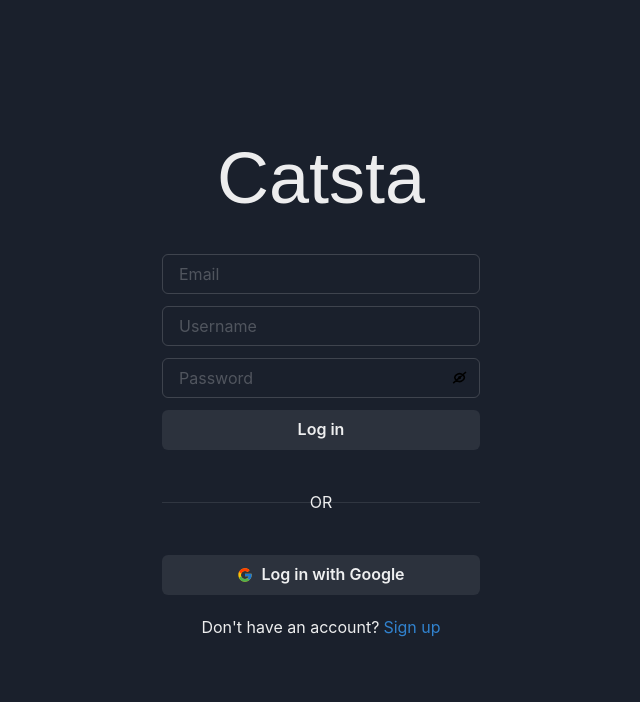
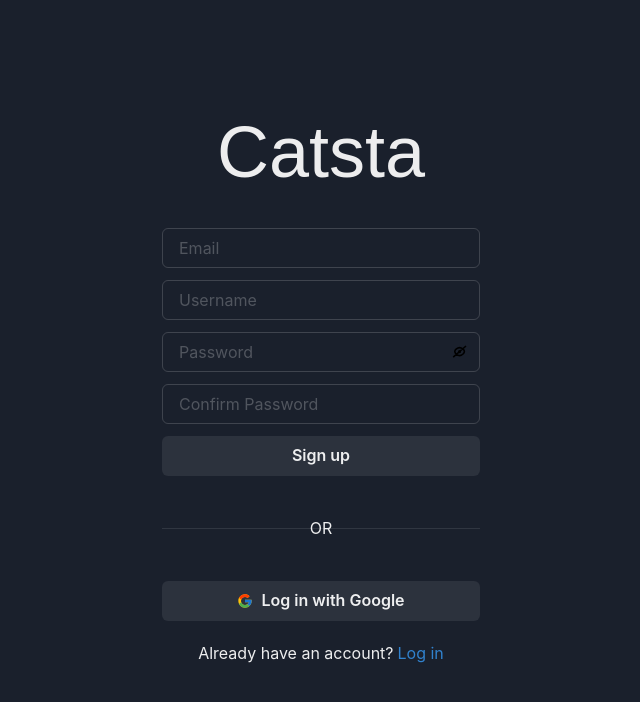
Before and after one commit to beescuit9510/catsta, a React (Vite) app: page /signup in a window 1280 px wide. Shown: the top 702 px of the page, without its empty margins (319-959 px from the left). Built offline with nearby package versions, Linux system fonts and the light colour scheme; a web font is replaced by a local one.

Commit message:
add password confirm input and validation for password confirm

```diff
--- a/src/routes/signup/signup.component.tsx
+++ b/src/routes/signup/signup.component.tsx
@@ -16,20 +16,25 @@ import {
   FormErrorMessage,
 } from '@chakra-ui/react'
 import { FcGoogle } from 'react-icons/fc'
-import { Link } from 'react-router-dom'
+import { Link, useNavigate } from 'react-router-dom'
 import { GrHide } from 'react-icons/gr'
 import { GrFormView } from 'react-icons/gr'
 import { useState } from 'react'
 
 export default function SignUp() {
+  const navigate = useNavigate()
   const [show, setShow] = useState(false)
 
   const [password, setPassword] = useState('')
-  const [isPasswordIvalid, setIsPasswordInvalid] = useState(false)
+  const [isPasswordInvalid, setIsPasswordInvalid] = useState(false)
   const [pwErrorMsg, setPwErrorMsg] = useState('')
 
+  const [confirm, setConfirm] = useState('')
+  const [isConfirmInvalid, setIsConfirmInvalid] = useState(false)
+  const [confirmErrorMsg, setConfirmErrorMsg] = useState('')
+
   const [email, setEmail] = useState('')
-  const [isEmailIvalid, setIsEmailInvalid] = useState(false)
+  const [isEmailInvalid, setIsEmailInvalid] = useState(false)
   const [emailErrorMsg, setEmailErrorMsg] = useState('')
 
   const [username, setUsername] = useState('')
@@ -40,32 +45,52 @@ export default function SignUp() {
     if (email === '') {
       setIsEmailInvalid(true)
       setEmailErrorMsg('Email is required')
+      return
     } else if (!email.includes('@')) {
       setIsEmailInvalid(true)
       setEmailErrorMsg('Given email address is invalid')
+      return
     } else {
       setIsEmailInvalid(false)
       setEmailErrorMsg('')
     }
 
+    if (username === '') {
+      setIsUsernameInvalid(true)
+      setUsernameErrorMsg('Username is required.')
+      return
+    } else {
+      setIsUsernameInvalid(false)
+      setUsernameErrorMsg('')
+    }
+
     if (password === '') {
       setIsPasswordInvalid(true)
       setPwErrorMsg('Password is required')
+      return
     } else if (password.length < 6) {
       setIsPasswordInvalid(true)
       setPwErrorMsg('Password must be at least 6 characters')
+      return
     } else {
       setIsPasswordInvalid(false)
       setPwErrorMsg('')
     }
 
-    if (username === '') {
-      setIsUsernameInvalid(true)
-      setUsernameErrorMsg('Username is required.')
+    if (confirm === '') {
+      setIsConfirmInvalid(true)
+      setConfirmErrorMsg('Confirm your password')
+      return
+    } else if (confirm !== password) {
+      setIsConfirmInvalid(true)
+      setConfirmErrorMsg('Those passwords must match')
+      return
     } else {
-      setIsUsernameInvalid(false)
-      setUsernameErrorMsg('')
+      setIsConfirmInvalid(false)
+      setConfirmErrorMsg('')
     }
+
+    navigate('/')
   }
   return (
     <Center minH={'100vh'}>
@@ -77,7 +102,7 @@ export default function SignUp() {
         </Center>
 
         <Stack spacing={3}>
-          <FormControl isInvalid={isEmailIvalid}>
+          <FormControl isInvalid={isEmailInvalid}>
             <Input
               type='email'
               placeholder='Email'
@@ -97,7 +122,7 @@ export default function SignUp() {
             <FormErrorMessage>{usernameErrorMsg}</FormErrorMessage>
           </FormControl>
 
-          <FormControl isInvalid={isPasswordIvalid}>
+          <FormControl isInvalid={isPasswordInvalid}>
             <InputGroup>
               <Input
                 type={`${show ? 'text' : 'password'}`}
@@ -115,7 +140,18 @@ export default function SignUp() {
             </InputGroup>
             <FormErrorMessage>{pwErrorMsg}</FormErrorMessage>
           </FormControl>
-          <Button onClick={signUp}>Log in</Button>
+
+          <FormControl isInvalid={isConfirmInvalid}>
+            <Input
+              type={`${show ? 'text' : 'password'}`}
+              placeholder='Confirm Password'
+              value={confirm}
+              onChange={(event) => setConfirm(event.target.value)}
+            />
+            <FormErrorMessage>{confirmErrorMsg}</FormErrorMessage>
+          </FormControl>
+
+          <Button onClick={signUp}>Sign up</Button>
 
           <Box position='relative' paddingY='10'>
             <Divider />
@@ -125,9 +161,9 @@ export default function SignUp() {
           <Button leftIcon={<FcGoogle />}>Log in with Google</Button>
         </Stack>
         <Flex justifyContent={'center'} rounded={'md'} paddingY={5} gap={1}>
-          <Text>Don't have an account?</Text>
+          <Text>Already have an account?</Text>
           <Text color={'blue.500'} _hover={{ textDecoration: 'underline' }}>
-            <Link to={'/login'}>Sign up</Link>
+            <Link to={'/login'}>Log in</Link>
           </Text>
         </Flex>
       </Container>
```
